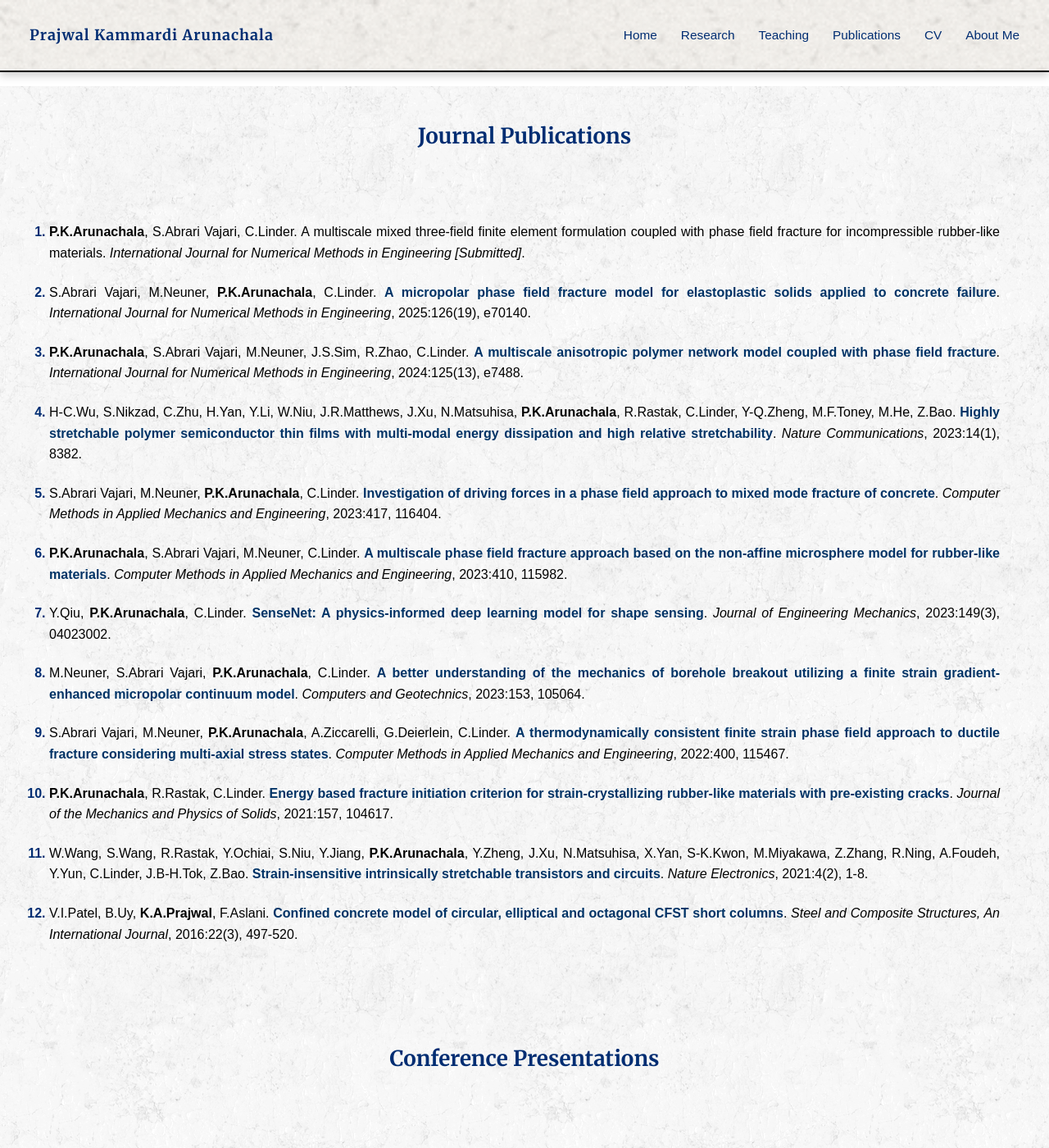
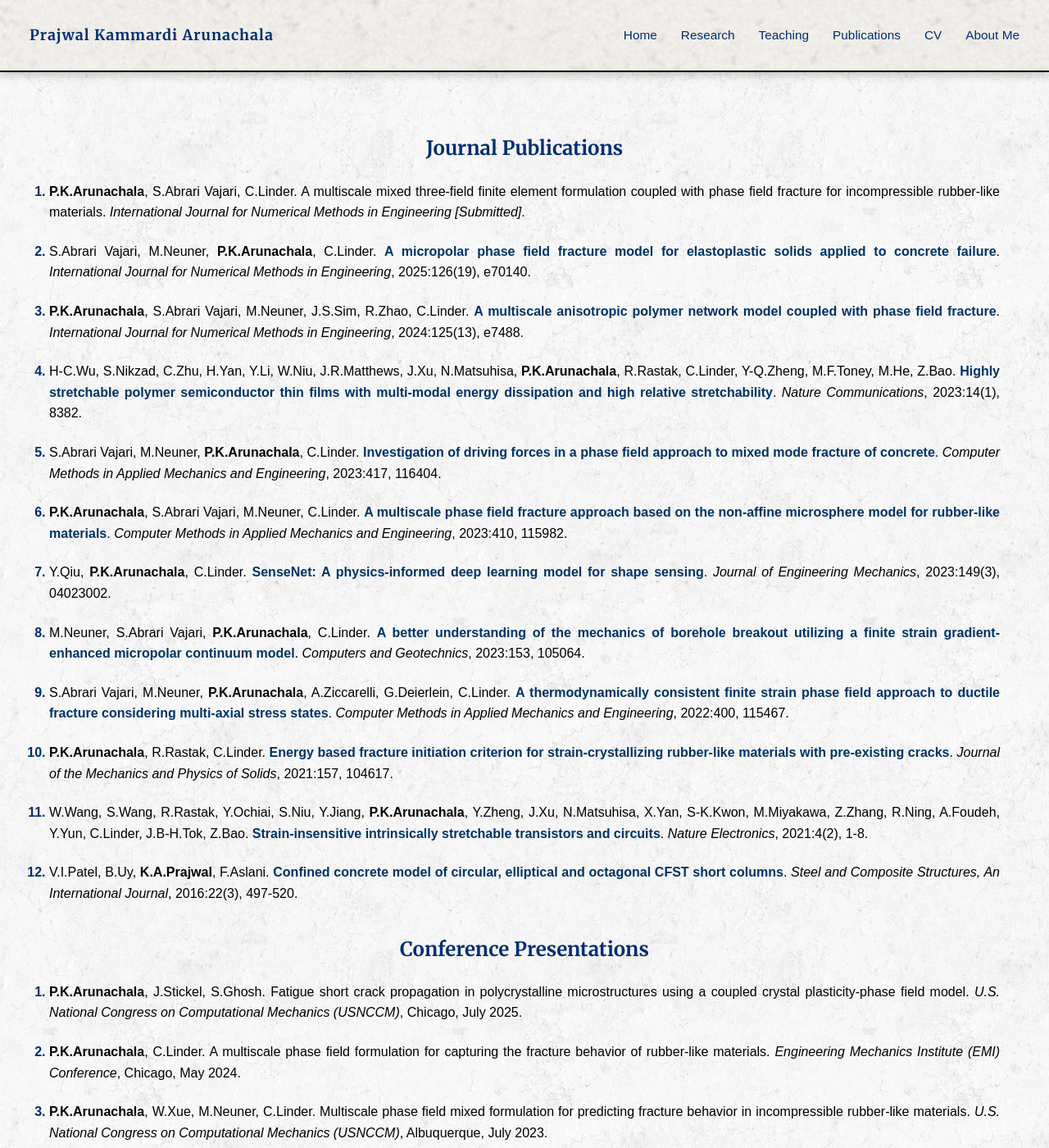
Before and after one commit to prajwalka/prajwalka.github.io, a Jekyll site: the page built from publications.md, in a window 1280 px wide and 1400 px high. Shown: the whole window at 82% size. Built offline with Jekyll 4.4.1, drawn with Linux system fonts in a browser that asks for light colours; some web fonts are replaced.

Commit message:
updating teaching

```diff
--- a/assets/style.css
+++ b/assets/style.css
@@ -433,9 +433,9 @@
 }
 
 :root {
-/* adjust ratios and caps to taste */
---card-min: clamp(300px, 30cqw, 360px);
---card-max: clamp(420px, 45cqw, 800px);
+  /* adjust ratios and caps to taste */
+  --card-min: clamp(300px, 30cqw, 360px);
+  --card-max: clamp(420px, 45cqw, 800px);
 }
 
 .teaching-card .course-title,
@@ -526,6 +526,11 @@
   width: min(100%, 1600px);
   padding-block: clamp(30px, 3vw, 48px);
   padding-inline: clamp(40px, 5vw, 60px);
+}
+
+.publications h2 {
+  color: var(--heading-color, #002D72);
+  margin-top: clamp(36px, 1.2vw, 60px);
 }
 
 .publication-list {
--- a/publications.md
+++ b/publications.md
@@ -3,9 +3,10 @@
 title: "Publications & Talks"
 permalink: /publications/
 ---
-<h1> Journal Publications </h1>
 
 <div class="publications">
+
+    <h2> Journal Publications </h2>
 
     <ol class="publication-list">
 
@@ -33,11 +34,8 @@
 
       <li>V.I.Patel, B.Uy, <strong>K.A.Prajwal</strong>, F.Aslani. <a href="https://www.techno-press.org/content/?page=article&journal=scs&volume=22&num=3&ordernum=2" target="_blank">Confined concrete model of circular, elliptical and octagonal CFST short columns</a>. <em> Steel and Composite Structures, An International Journal</em>, 2016:22(3), 497-520.</li>
     </ol>
-</div>
 
-<h1> Conference Presentations </h1>
-
-<div class="publications">
+    <h2> Conference Presentations </h2>
 
     <ol class="publication-list">
 
@@ -55,11 +53,8 @@
 
       <li><strong>P.K.Arunachala</strong>, R.Rastak, C.Linder. Effect of strain-induced crystallization on fracture of rubber-like materials. <em>Engineering Mechanics Institute (EMI) Conference</em>, California Institute of Technology, Pasadena, June 2019.</li>
     </ol>
-</div>
 
-<h1> Invited Talks, Seminars, and Review Meetings </h1>
-
-<div class="publications">
+    <h2> Invited Talks, Seminars, and Review Meetings </h2>
 
     <ol class="publication-list">
 
```
Also changed, not shown: teaching.md (+2 -2 lines).
